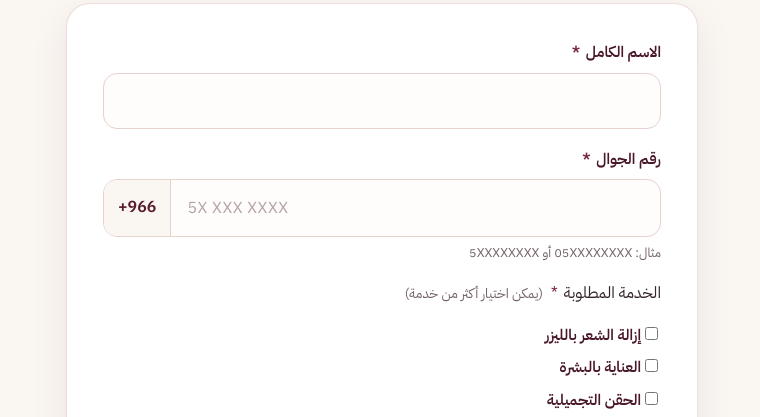
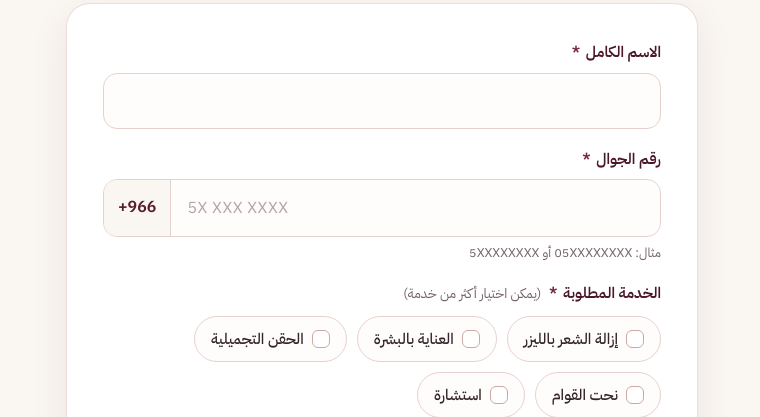
Before and after one commit to passionclinics/passion-clinic-register, a plain HTML site: page index.html in a window 1280 px wide. Shown: the part 364-781 px from the top of the page, without its empty margins (258-1018 px from the left). Drawn offline with Linux system fonts and the light colour scheme; no server answers.

Commit message:
style.css

```diff
--- a/style.css
+++ b/style.css
@@ -246,6 +246,68 @@ select option { color: var(--text); }
 .field.is-invalid .phone input { border: 0; }
 .field.is-invalid .field__hint { display: none; }
 
+/* Service chips (multi-select) */
+.field__label {
+  margin: 0 0 10px;
+  font-weight: 600;
+  font-size: .95rem;
+  color: var(--burgundy-dark);
+}
+.chips {
+  display: flex;
+  flex-wrap: wrap;
+  gap: 10px;
+  outline: none;
+}
+.field .chip {
+  position: relative;
+  display: inline-flex;
+  align-items: center;
+  gap: 8px;
+  margin: 0;
+  min-height: 46px;
+  padding: 10px 16px;
+  font-weight: 500;
+  font-size: .95rem;
+  color: var(--text);
+  background: #FFFDFC;
+  border: 1.5px solid var(--rose);
+  border-radius: 999px;
+  cursor: pointer;
+  user-select: none;
+  transition: background .2s var(--ease), border-color .2s var(--ease), color .2s var(--ease);
+}
+.chip:hover { border-color: #D5B5B3; }
+.chip input { position: absolute; opacity: 0; width: 1px; height: 1px; }
+.chip__box {
+  width: 18px; height: 18px;
+  flex: 0 0 18px;
+  border: 1.5px solid #CDA9A6;
+  border-radius: 6px;
+  background: var(--surface);
+  display: grid;
+  place-items: center;
+  transition: background .2s var(--ease), border-color .2s var(--ease);
+}
+.chip__box::after {
+  content: "";
+  width: 5px; height: 9px;
+  border-right: 2px solid var(--burgundy);
+  border-bottom: 2px solid var(--burgundy);
+  transform: rotate(45deg) scale(0);
+  margin-top: -2px;
+  transition: transform .18s var(--ease);
+}
+.chip:has(input:checked) {
+  background: var(--burgundy);
+  border-color: var(--burgundy);
+  color: #fff;
+}
+.chip input:checked + .chip__box { background: #fff; border-color: #fff; }
+.chip input:checked + .chip__box::after { transform: rotate(45deg) scale(1); }
+.chip input:focus-visible + .chip__box { box-shadow: var(--ring); }
+.field.is-invalid .chip { border-color: var(--error); }
+
 /* Honeypot */
 .hp { position: absolute; width: 1px; height: 1px; overflow: hidden; clip: rect(0 0 0 0); clip-path: inset(50%); white-space: nowrap; opacity: 0; pointer-events: none; }
 
```
